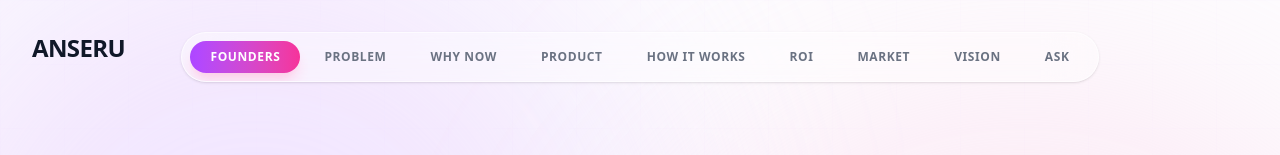
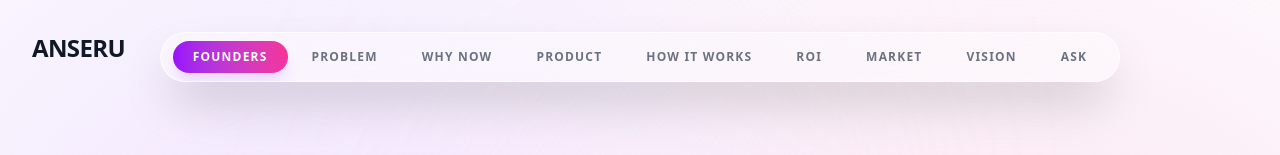
Before and after one commit to udayrshankar/Anseru, a React (Vite) app: page /investors in a window 1280 px wide. Shown: the top 155 px of the page. Built offline with nearby package versions, Linux system fonts and the light colour scheme.

Commit message:
line added

```diff
--- a/src/pages/Investors.tsx
+++ b/src/pages/Investors.tsx
@@ -1,4 +1,5 @@
 import { useRef, useEffect, useState } from "react";
+import { motion, useScroll, useSpring, useTransform } from "framer-motion";
 
 import Slide1 from "../components/investors/Slide1";
 import Slide2 from "../components/investors/Slide2";
@@ -10,13 +11,31 @@ import Slide7 from "../components/investors/Slide7";
 import Slide8 from "../components/investors/Slide8";
 import Slide9 from "../components/investors/Slide9";
 
-const TOTAL_SLIDES = 9;
+const SLIDES = [Slide1, Slide2, Slide3, Slide4, Slide5, Slide6, Slide7, Slide8, Slide9];
+const TOTAL_SLIDES = SLIDES.length;
 const TABS = ["Founders", "Problem", "Why Now", "Product", "How It Works", "ROI", "Market", "Vision", "Ask"];
 
 export default function Investors() {
   const scrollContainerRef = useRef<HTMLDivElement>(null);
   const [currentSlide, setCurrentSlide] = useState(0);
   const isScrolling = useRef(false);
+
+  // --- MOTION MAGIC ---
+  const { scrollXProgress } = useScroll({ container: scrollContainerRef });
+
+  // Smoothing the scroll progress for the dashed line
+  const smoothProgress = useSpring(scrollXProgress, {
+    stiffness: 70,
+    damping: 20,
+    restDelta: 0.001
+  });
+
+  // Dynamic Background Colors based on scroll
+  const background = useTransform(
+    scrollXProgress,
+    [0, 0.5, 1],
+    ["#FDFCFE", "#F5F3FF", "#FFF1F2"]
+  );
 
   const scrollToSlide = (index: number) => {
     if (index < 0 || index >= TOTAL_SLIDES) return;
@@ -32,41 +51,93 @@ export default function Investors() {
   useEffect(() => {
     const container = scrollContainerRef.current;
     if (!container) return;
+
     const handleWheel = (evt: WheelEvent) => {
       if (isScrolling.current) return;
       if (Math.abs(evt.deltaY) > Math.abs(evt.deltaX)) {
         evt.preventDefault();
-        if (Math.abs(evt.deltaY) > 20) {
-            isScrolling.current = true;
-            if (evt.deltaY > 0) { if (currentSlide < TOTAL_SLIDES - 1) scrollToSlide(currentSlide + 1); }
-            else { if (currentSlide > 0) scrollToSlide(currentSlide - 1); }
-            setTimeout(() => { isScrolling.current = false; }, 800);
+        if (Math.abs(evt.deltaY) > 30) {
+          isScrolling.current = true;
+          if (evt.deltaY > 0) {
+            if (currentSlide < TOTAL_SLIDES - 1) scrollToSlide(currentSlide + 1);
+          } else {
+            if (currentSlide > 0) scrollToSlide(currentSlide - 1);
+          }
+          setTimeout(() => { isScrolling.current = false; }, 1000);
         }
       }
     };
+
     container.addEventListener("wheel", handleWheel, { passive: false });
     return () => container.removeEventListener("wheel", handleWheel);
   }, [currentSlide]);
 
   return (
-    <div className="w-full h-screen overflow-hidden bg-[#FDFCFE] relative font-sans selection:bg-pink-200">
+    <motion.div
+      style={{ backgroundColor: background }}
+      className="w-full h-screen overflow-hidden relative font-sans selection:bg-pink-200"
+    >
 
-      {/* --- GLOBAL LAVENDER ATMOSPHERE --- */}
-      <div className="absolute inset-0 pointer-events-none transition-all duration-[1500ms] ease-in-out z-0">
-          {/* Top Left Blob */}
-          <div className={`absolute top-[-10%] left-[-10%] w-[60vw] h-[60vw] rounded-full blur-[120px] mix-blend-multiply opacity-60 animate-[pulse_8s_infinite] transition-colors duration-1000
-            ${currentSlide % 2 === 0 ? 'bg-purple-200' : 'bg-pink-200'}`}
+      {/* --- ANIMATED DASHED SCROLL-PATH --- */}
+      <div className="absolute inset-0 z-0 pointer-events-none opacity-40">
+        <svg width="100%" height="100%" viewBox="0 0 1000 1000" preserveAspectRatio="none">
+          {/* Background Track */}
+          <path
+            d="M -100 500 C 200 100, 400 900, 1100 500"
+            fill="transparent"
+            stroke="#E9D5FF"
+            strokeWidth="4"
+            strokeDasharray="12 12"
           />
-          {/* Bottom Right Blob */}
-          <div className={`absolute bottom-[-10%] right-[-10%] w-[60vw] h-[60vw] rounded-full blur-[120px] mix-blend-multiply opacity-60 animate-[pulse_10s_infinite_reverse] transition-colors duration-1000
-            ${currentSlide % 2 === 0 ? 'bg-pink-200' : 'bg-indigo-200'}`}
+          {/* Animated "Drawing" Line */}
+          <motion.path
+            d="M -100 500 C 200 100, 400 900, 1100 500"
+            fill="transparent"
+            stroke="url(#deck-gradient)"
+            strokeWidth="6"
+            strokeDasharray="12 12"
+            style={{ pathLength: smoothProgress }}
           />
-          {/* Texture Overlay */}
-          <div className="absolute inset-0 opacity-40 bg-[linear-gradient(rgba(230,200,250,0.1)_1px,transparent_1px),linear-gradient(90deg,rgba(230,200,250,0.1)_1px,transparent_1px)] bg-[size:4rem_4rem]" />
+          <defs>
+            <linearGradient id="deck-gradient" x1="0%" y1="0%" x2="100%" y2="0%">
+              <stop offset="0%" stopColor="#A855F7" />
+              <stop offset="100%" stopColor="#EC4899" />
+            </linearGradient>
+          </defs>
+        </svg>
       </div>
 
-      {/* Navigation & Logo */}
-      <a href="/" className="fixed top-8 left-8 z-50 font-onest text-2xl font-bold text-gray-900 tracking-tight hover:opacity-70 transition-opacity">ANSERU</a>
+      {/* --- FLOATING AMBIENCE BLOBS --- */}
+      <div className="absolute inset-0 pointer-events-none z-0">
+        <motion.div
+          animate={{
+            x: [0, 50, 0],
+            y: [0, 30, 0],
+            scale: [1, 1.1, 1]
+          }}
+          transition={{ duration: 15, repeat: Infinity, ease: "linear" }}
+          className="absolute top-[-10%] left-[-10%] w-[60vw] h-[60vw] rounded-full blur-[140px] bg-purple-200/50 mix-blend-multiply"
+        />
+        <motion.div
+          animate={{
+            x: [0, -40, 0],
+            y: [0, -60, 0],
+            scale: [1, 1.2, 1]
+          }}
+          transition={{ duration: 20, repeat: Infinity, ease: "linear" }}
+          className="absolute bottom-[-10%] right-[-10%] w-[60vw] h-[60vw] rounded-full blur-[140px] bg-pink-200/50 mix-blend-multiply"
+        />
+      </div>
+
+      {/* --- LOGO --- */}
+      <motion.a
+        initial={{ opacity: 0, x: -20 }}
+        animate={{ opacity: 1, x: 0 }}
+        href="/"
+        className="fixed top-8 left-8 z-50 font-onest text-2xl font-bold text-gray-900 tracking-tight hover:opacity-70 transition-opacity"
+      >
+        ANSERU
+      </motion.a>
 
       {/* --- MAIN SCROLL CONTAINER --- */}
       <main
@@ -74,31 +145,54 @@ export default function Investors() {
         className="w-full h-screen overflow-x-hidden flex scrollbar-hide relative z-10"
         style={{ scrollBehavior: 'smooth' }}
       >
-        {/* SAFE ZONE ENFORCEMENT: 15% Top / 70% Content / 15% Bottom */}
-        <div className="min-w-full h-full flex flex-col justify-center"><div className="h-[70vh] flex items-center justify-center"><Slide1 /></div></div>
-        <div className="min-w-full h-full flex flex-col justify-center"><div className="h-[70vh] flex items-center justify-center"><Slide2 /></div></div>
-        <div className="min-w-full h-full flex flex-col justify-center"><div className="h-[70vh] flex items-center justify-center"><Slide3 /></div></div>
-        <div className="min-w-full h-full flex flex-col justify-center"><div className="h-[70vh] flex items-center justify-center"><Slide4 /></div></div>
-        <div className="min-w-full h-full flex flex-col justify-center"><div className="h-[70vh] flex items-center justify-center"><Slide5 /></div></div>
-        <div className="min-w-full h-full flex flex-col justify-center"><div className="h-[70vh] flex items-center justify-center"><Slide6 /></div></div>
-        <div className="min-w-full h-full flex flex-col justify-center"><div className="h-[70vh] flex items-center justify-center"><Slide7 /></div></div>
-        <div className="min-w-full h-full flex flex-col justify-center"><div className="h-[70vh] flex items-center justify-center"><Slide8 /></div></div>
-        <div className="min-w-full h-full flex flex-col justify-center"><div className="h-[70vh] flex items-center justify-center"><Slide9 /></div></div>
+        {SLIDES.map((Slide, index) => (
+          <div key={index} className="min-w-full h-full flex flex-col justify-center items-center">
+            <motion.div
+              initial={{ opacity: 0, scale: 0.95, y: 30 }}
+              whileInView={{ opacity: 1, scale: 1, y: 0 }}
+              exit={{ opacity: 0, scale: 0.95, y: -30 }}
+              transition={{ duration: 0.8, ease: [0.16, 1, 0.3, 1] }}
+              className="w-full max-w-6xl h-[70vh] flex items-center justify-center p-8"
+            >
+              <Slide />
+            </motion.div>
+          </div>
+        ))}
       </main>
 
+      {/* --- INTERACTIVE TABS --- */}
+      <nav className="absolute top-8 left-0 right-0 z-40 flex justify-center pointer-events-none">
+        <motion.div
+          initial={{ y: -50, opacity: 0 }}
+          animate={{ y: 0, opacity: 1 }}
+          className="bg-white/40 backdrop-blur-2xl px-3 py-2 rounded-full border border-white/60 shadow-2xl flex gap-1 pointer-events-auto overflow-x-auto max-w-[90vw] scrollbar-hide"
+        >
+          {TABS.map((tab, i) => {
+            const isActive = i === currentSlide;
+            return (
+              <button
+                key={i}
+                onClick={() => scrollToSlide(i)}
+                className="relative px-5 py-2 rounded-full text-[10px] md:text-xs font-bold uppercase tracking-widest transition-colors duration-300 whitespace-nowrap outline-none"
+              >
+                <span className={`relative z-10 ${isActive ? 'text-white' : 'text-gray-500 hover:text-purple-600'}`}>
+                  {tab}
+                </span>
+                {isActive && (
+                  <motion.div
+                    layoutId="active-pill"
+                    className="absolute inset-0 bg-gradient-to-r from-purple-600 to-pink-500 rounded-full shadow-lg shadow-purple-200"
+                    transition={{ type: "spring", stiffness: 380, damping: 30 }}
+                  />
+                )}
+              </button>
+            );
+          })}
+        </motion.div>
+      </nav>
 
 
-      {/* Tabs */}
-      <div className="absolute top-8 left-0 right-0 z-40 flex justify-center pointer-events-none">
-          <div className="bg-white/40 backdrop-blur-xl px-2 py-2 rounded-full border border-white/60 shadow-sm flex gap-1 pointer-events-auto overflow-x-auto max-w-[80vw] scrollbar-hide">
-                {TABS.map((tab, i) => (
-                    <button key={i} onClick={() => scrollToSlide(i)} className={`px-5 py-2 rounded-full text-xs font-bold uppercase tracking-wider transition-all duration-500 whitespace-nowrap ${i === currentSlide ? 'bg-gradient-to-r from-purple-500 to-pink-500 text-white shadow-lg shadow-pink-200' : 'text-gray-500 hover:bg-white/50 hover:text-purple-600'}`}>
-                        {tab}
-                    </button>
-                ))}
-          </div>
-      </div>
       <style>{`.scrollbar-hide::-webkit-scrollbar { display: none; }`}</style>
-    </div>
+    </motion.div>
   );
 }
```
